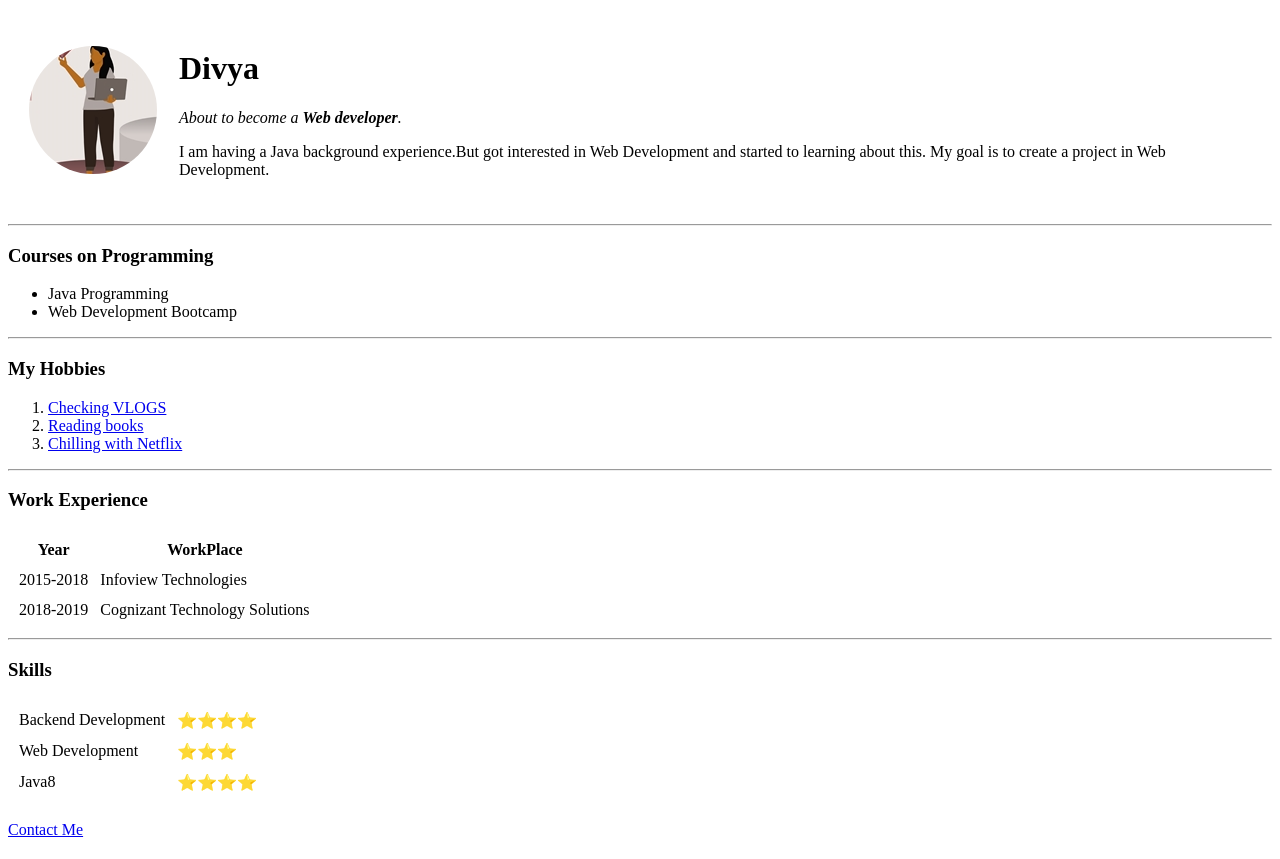
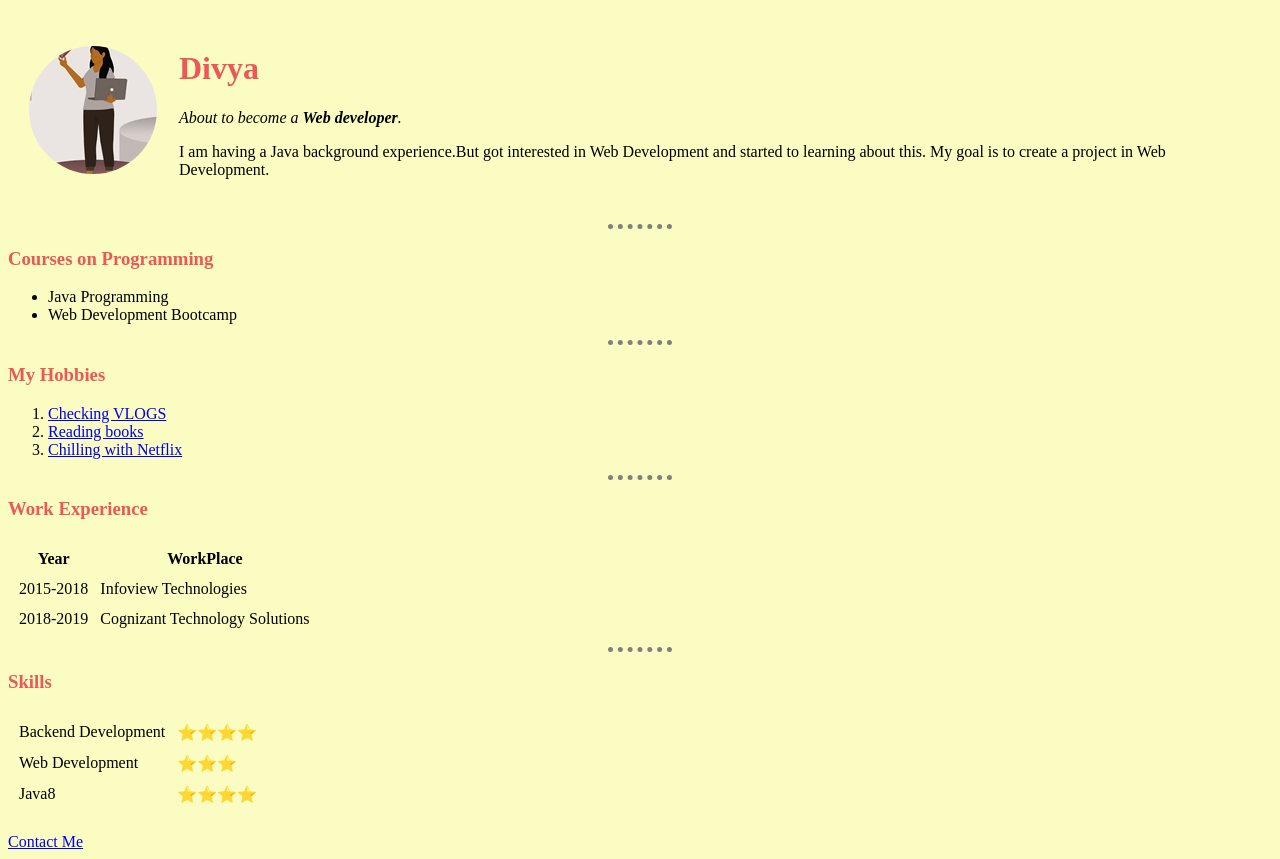
Before and after one commit to DivyaVinoth/cv, a plain HTML site: page index.html in a window 1280 px wide. Drawn offline with Linux system fonts and the light colour scheme.

Commit message:
Updated My First site

```diff
--- /dev/null
+++ b/css/styles.css
@@ -0,0 +1,19 @@
+body{
+  background-color: #fafcc2;
+}
+
+hr{
+  border-style: none;
+  border-top-style: dotted;
+  border-width: 5px;
+  width: 5%;
+  border-color: grey;
+}
+
+h1{
+  color: #ec5858;
+}
+
+h3{
+  color: #ec5858;
+}
--- a/index.html
+++ b/index.html
@@ -4,6 +4,7 @@
 <head>
   <meta charset="utf-8">
   <title>Divya's Personal Site</title>
+  <link rel="stylesheet" href="css/styles.css"
 </head>
 
 <body>
```
Also changed, not shown: contact.html (+2 -1 lines).
